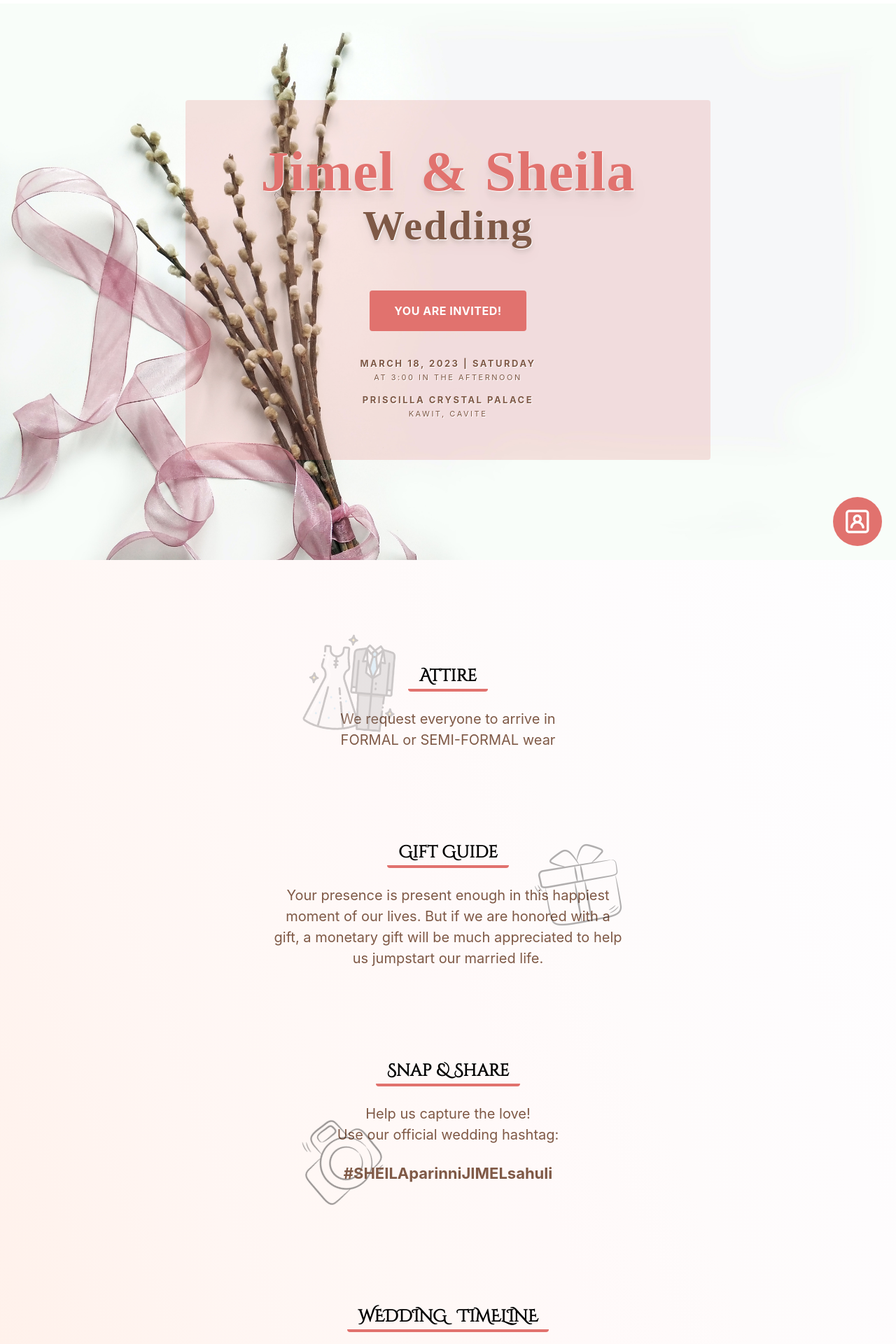
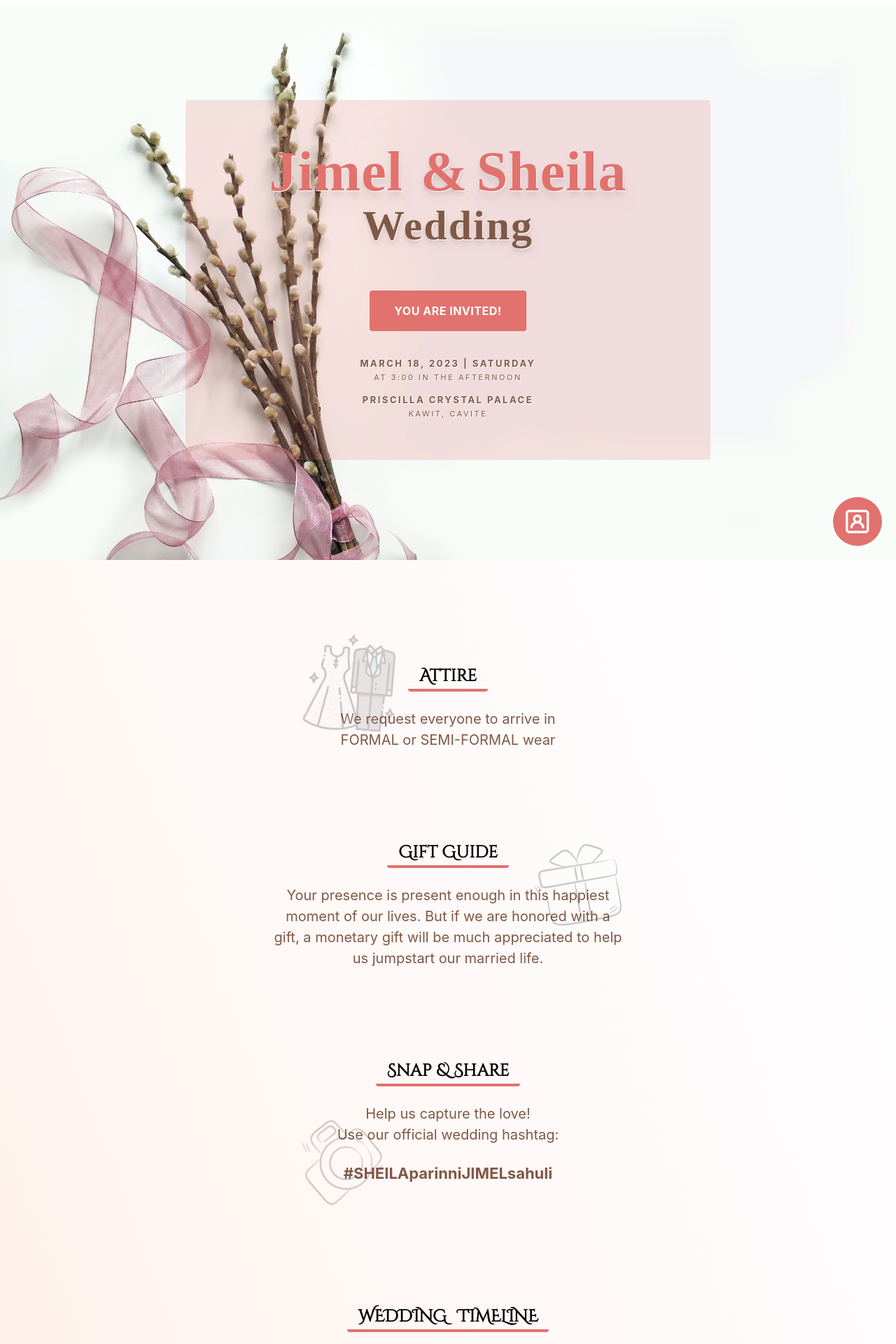
Before and after one commit to Keemchard/Wedding-Invitation, a React (Create React App) app: page / in a window 1280 px wide. Shown: the top 1920 px of the page at 70% size. Built offline with nearby package versions, Linux system fonts and the light colour scheme; no server answers; a web font is replaced by a local one.

Commit message:
configure manifest.json + image opacitty + title gap

```diff
--- a/public/index.html
+++ b/public/index.html
@@ -29,7 +29,7 @@
       rel="stylesheet"
       href="https://unicons.iconscout.com/release/v4.0.0/css/line.css"
     />
-    <title>Wedding Invitation</title>
+    <title>Jimel and Sheila Wedding Invitation - TEST</title>
   </head>
   <body>
     <noscript>You need to enable JavaScript to run this app.</noscript>
--- a/src/pages/main-page/sections/Section1.tsx
+++ b/src/pages/main-page/sections/Section1.tsx
@@ -25,7 +25,7 @@ const Section1: FC<Prop> = ({ handleClick }) => {
               <span className="text-wd_mikado_yellow font-semibold drop-shadow-xl">
                 Jimel
               </span>{" "}
-              <span className="ml-4 mr-6 text-wd_mikado_yellow font-semibold drop-shadow-lg">
+              <span className="ml-1 mr-3 text-wd_mikado_yellow font-semibold drop-shadow-lg">
                 &
               </span>
               <span className="text-wd_mikado_yellow font-semibold drop-shadow-xl">
--- a/src/pages/main-page/sections/components/section-two-component/GiftGuide.tsx
+++ b/src/pages/main-page/sections/components/section-two-component/GiftGuide.tsx
@@ -13,7 +13,7 @@ const GiftGuide = () => {
         appreciated to help us jumpstart our married life.
       </p>
       <img
-        className="absolute w-32 top-[0px] right-[0px] opacity-30"
+        className="absolute w-32 top-[0px] right-[0px] opacity-20"
         src={gift}
         alt={gift}
       />
--- a/src/pages/main-page/sections/components/section-two-component/SnapShare.tsx
+++ b/src/pages/main-page/sections/components/section-two-component/SnapShare.tsx
@@ -15,7 +15,7 @@ const SnapShare = () => {
         #SHEILAparinniJIMELsahuli
       </p>
       <img
-        className="absolute w-28 bottom-[-17px] left-[-55px] rotate-[-35deg] opacity-40"
+        className="absolute w-28 bottom-[-17px] left-[-55px] rotate-[-35deg] opacity-20"
         src={camera}
         alt={camera}
       />
```
Also changed, not shown: public/manifest.json.
